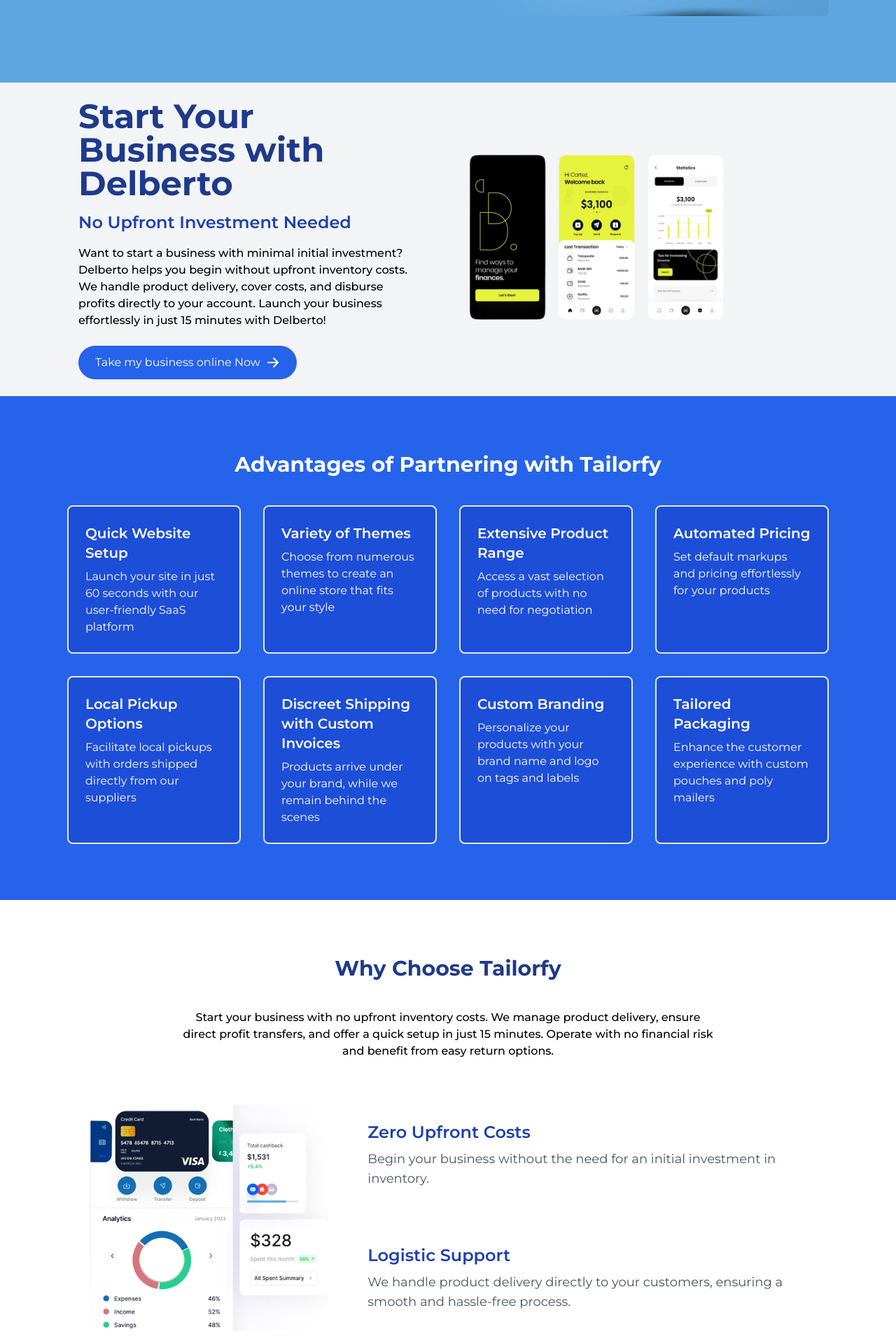
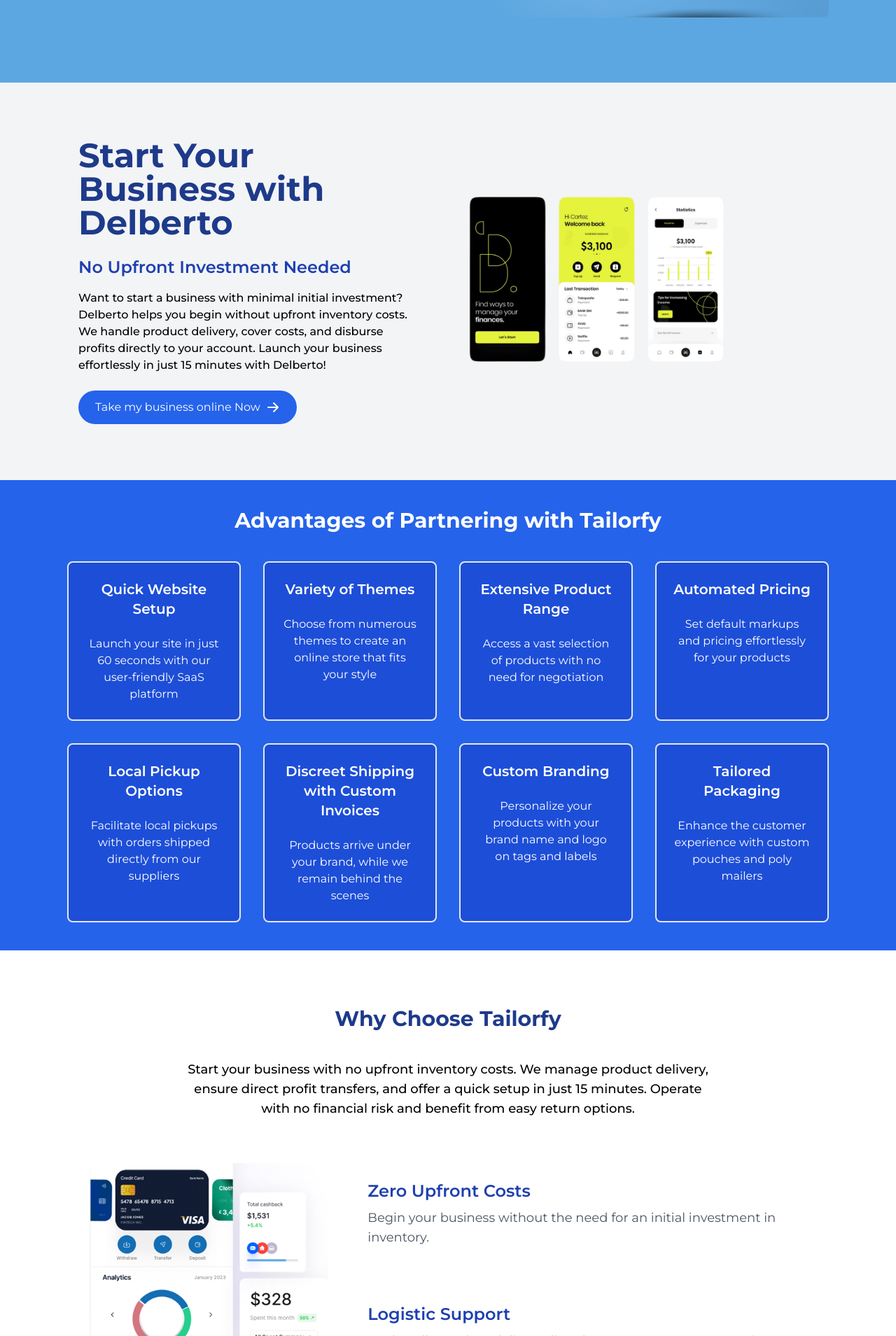
Before and after one commit to prem528/delberto-frontend, a React (Vite) app: page /tailorfy in a window 1280 px wide. Shown: the part 611-2520 px from the top of the page at 70% size. Built offline with nearby package versions, Linux system fonts and the light colour scheme.

Commit message:
Tailorify update

```diff
--- a/src/Components/pages/Product Page/Tailorfy Page/AboutSection.tsx
+++ b/src/Components/pages/Product Page/Tailorfy Page/AboutSection.tsx
@@ -3,11 +3,11 @@
 
 const AboutSection: React.FC = () => {
   return (
-    <section id="about" className="bg-gray-100 py-6">
+    <section  className="bg-gray-100 py-20">
     <div className="container mx-auto px-4 md:px-28"> {/* Changed px-28 to px-4 for smaller screens */}
       <div className="flex flex-col md:flex-row items-center">
         <div className="md:w-1/2 mb-10 md:mb-0 md:pr-10">
-          <h2 className="text-3xl md:text-5xl font-bold mb-4 text-blue-900"> {/* Adjusted text size for smaller screens */}
+          <h2 className="text-3xl md:text-5xl font-bold mb-6 text-blue-900"> {/* Adjusted text size for smaller screens */}
             Start Your Business with Delberto
           </h2>
           <h3 className="text-xl md:text-2xl font-semibold text-blue-800 mb-4"> {/* Adjusted text size for smaller screens */}
@@ -18,7 +18,7 @@
           </p>
           <a href="#" className="bg-blue-600 text-white px-4 py-2 rounded-full inline-flex items-center md:px-6 md:py-3"> {/* Adjusted padding for smaller screens */}
             Take my business online Now
-            <svg xmlns="http://www.w3.org/2000/svg" className="h-5 w-5 ml-2" viewBox="0 0 20 20" fill="currentColor">
+            <svg xmlns="http://www.w3.org/2000/svg" className="h- w-5 ml-2" viewBox="0 0 20 20" fill="currentColor">
               <path fillRule="evenodd" d="M10.293 3.293a1 1 0 011.414 0l6 6a1 1 0 010 1.414l-6 6a1 1 0 01-1.414-1.414L14.586 11H3a1 1 0 110-2h11.586l-4.293-4.293a1 1 0 010-1.414z" clipRule="evenodd" />
             </svg>
           </a>
--- a/src/Components/pages/Product Page/Tailorfy Page/Advantages.tsx
+++ b/src/Components/pages/Product Page/Tailorfy Page/Advantages.tsx
@@ -12,14 +12,14 @@
         { title: "Tailored Packaging", description: "Enhance the customer experience with custom pouches and poly mailers" },
       ]
   return (
-    <section className="bg-blue-600 py-20 text-white">
+    <section className="bg-blue-600 py-10 text-white">
     <div className="container mx-auto px-24">
       <h2 className="text-3xl font-bold mb-10 text-center">Advantages of Partnering with Tailorfy</h2>
       <div className="grid grid-cols-1 md:grid-cols-2 lg:grid-cols-4 gap-8 ">
         {advantages.map((advantage, index) => (
           <div key={index} className="bg-blue-700 p-6 rounded-lg border-2 hover:bg-white hover:text-black transition-all duration-500 hover:scale-105 sm:hover:scale-110 ">
-            <h4 className="text-xl font-semibold mb-2">{advantage.title}</h4>
-            <p>{advantage.description}</p>
+            <h4 className="text-xl font-semibold text-center mb-6">{advantage.title}</h4>
+            <p className='text-center'>{advantage.description}</p>
           </div>
         ))}
       </div>
--- a/src/Components/pages/Product Page/Tailorfy Page/Features.tsx
+++ b/src/Components/pages/Product Page/Tailorfy Page/Features.tsx
@@ -19,7 +19,7 @@
     <section className="py-20">
       <div className="container mx-auto px-24 md:px-32">
         <h2 className="text-3xl font-bold mb-10 text-center text-blue-900">Why Choose Tailorfy</h2>
-        <p className="text-center mb-16 font-medium text-base max-w-3xl mx-auto">
+        <p className="text-center mb-16 font-medium text-lg max-w-3xl mx-auto">
           Start your business with no upfront inventory costs. We manage product delivery, ensure direct profit transfers, and offer a quick setup in just 15 minutes. Operate with no financial risk and benefit from easy return options.
         </p>
         <div className="space-y-16 md:space-y-24">
--- a/src/Components/pages/Product Page/Tailorfy Page/Tailorfy.tsx
+++ b/src/Components/pages/Product Page/Tailorfy Page/Tailorfy.tsx
@@ -5,6 +5,7 @@
 import Features from './Features'
 import Steps from './Steps'
 import Portfolio from './Portfolio'
+import CallToAction from '../../../CallToAction'
 
 const Tailorfy: React.FC  = () => {
   return (
@@ -16,6 +17,7 @@
             <Features />
             <Steps />
             <Portfolio />
+            <CallToAction/>
         </main>
     </div>
   )
```
